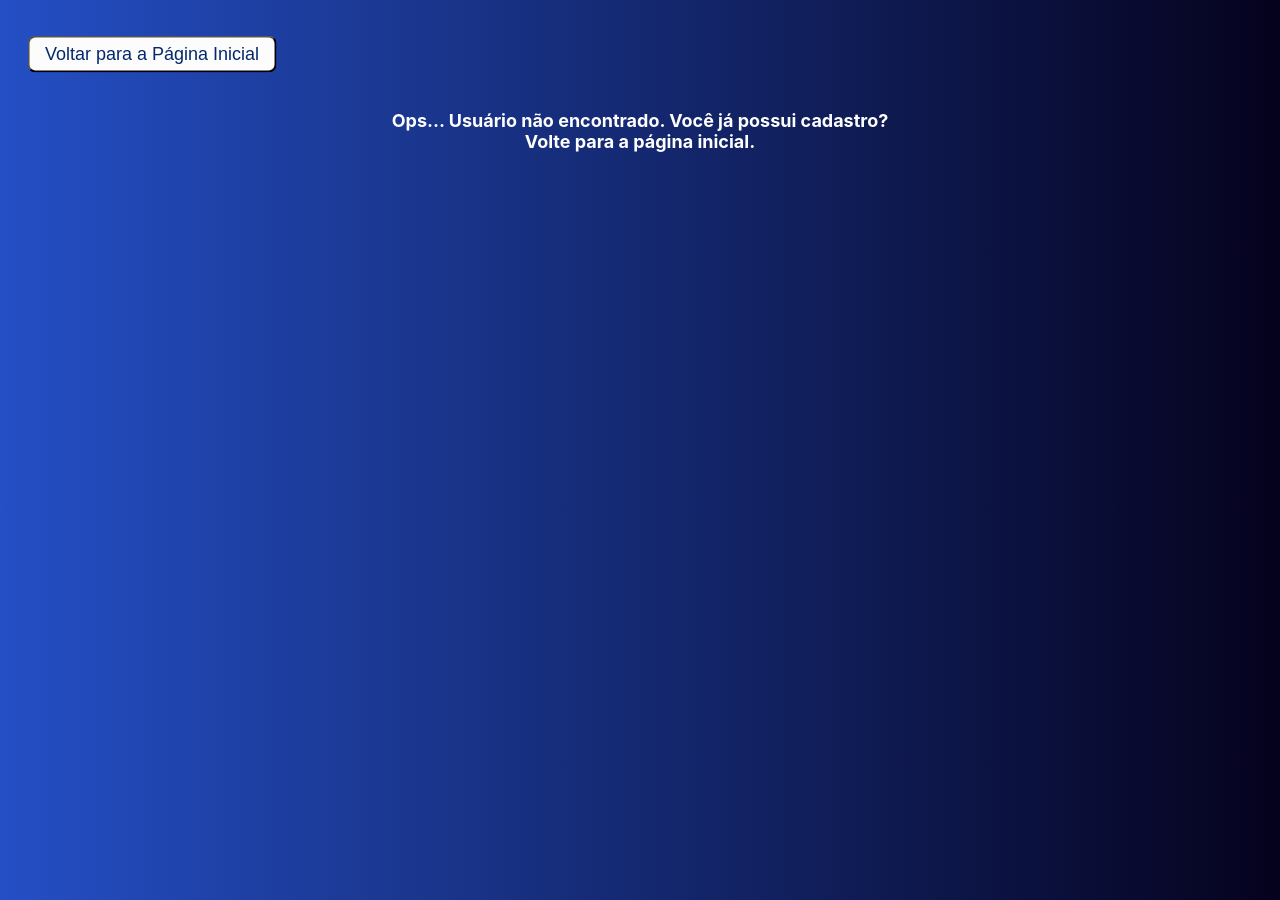
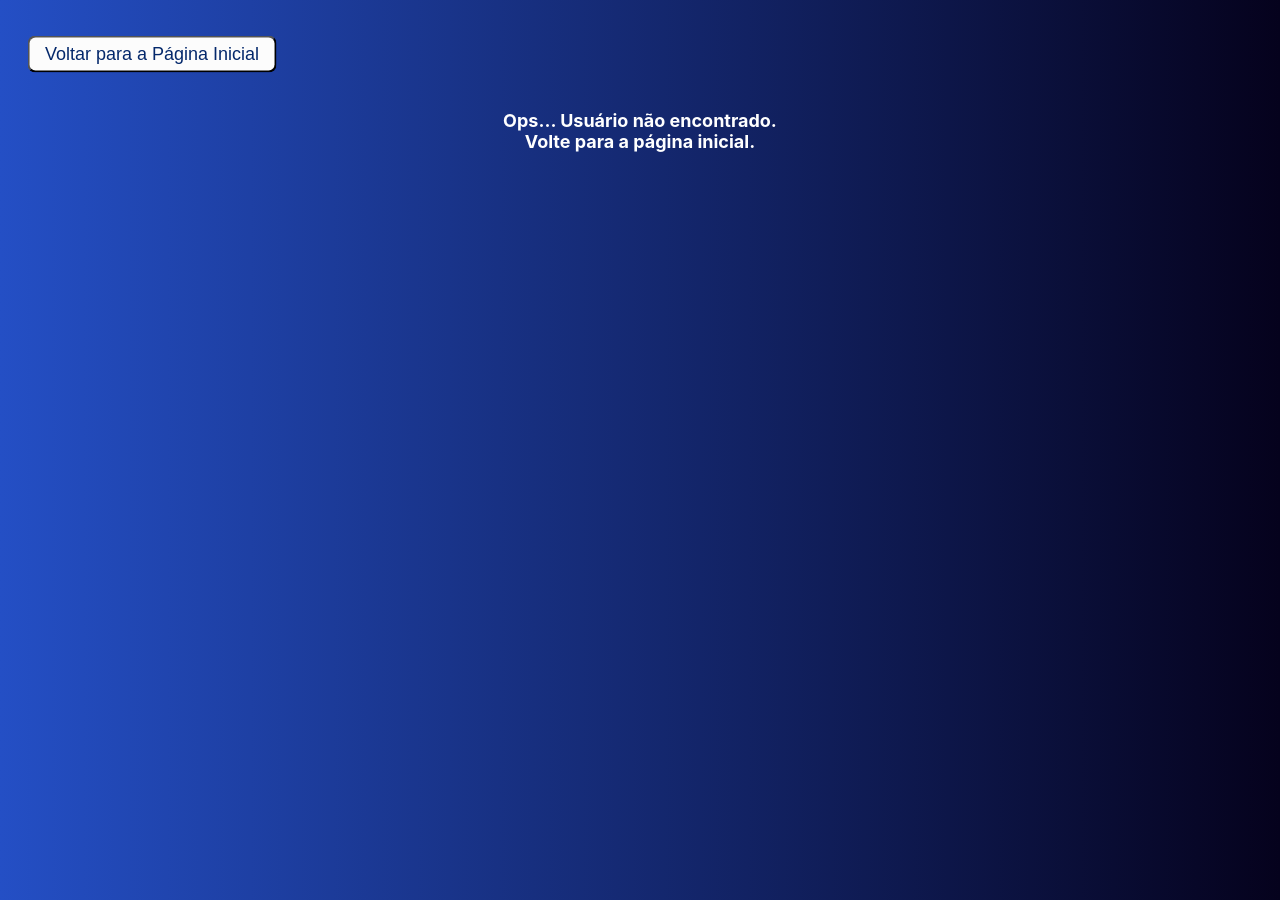
Before and after one commit to evandroafonso/tutti-frontend, a React (Create React App) app: page /naoencontrado in a window 1280 px wide. Built offline with nearby package versions, Linux system fonts and the light colour scheme.

Commit message:
ajusta mensagem de erro

```diff
--- a/src/paginas/Login/index.js
+++ b/src/paginas/Login/index.js
@@ -22,7 +22,6 @@ class Login extends Component {
   }
 
   async validacao() {
-    console.log("passou validação")
     await firebase
       .auth()
       .signInWithEmailAndPassword(this.state.email, this.state.senha)
--- a/src/paginas/NaoEncontrado/index.js
+++ b/src/paginas/NaoEncontrado/index.js
@@ -4,13 +4,16 @@ import { Link } from "react-router-dom";
 class NaoEncontrado extends Component {
   constructor(props) {
       super(props);
+      this.state = {
+        errorMessage: "Usuário não encontrado."
     }
+  }
 
   render() {
     return (
       <section className="background">
         <h2 className="mensagem">
-          Ops... Usuário não encontrado. Você já possui cadastro? <br />
+          Ops... Usuário não encontrado. <br />
           Volte para a página inicial.
         </h2>
         <Link to="/login">
```
